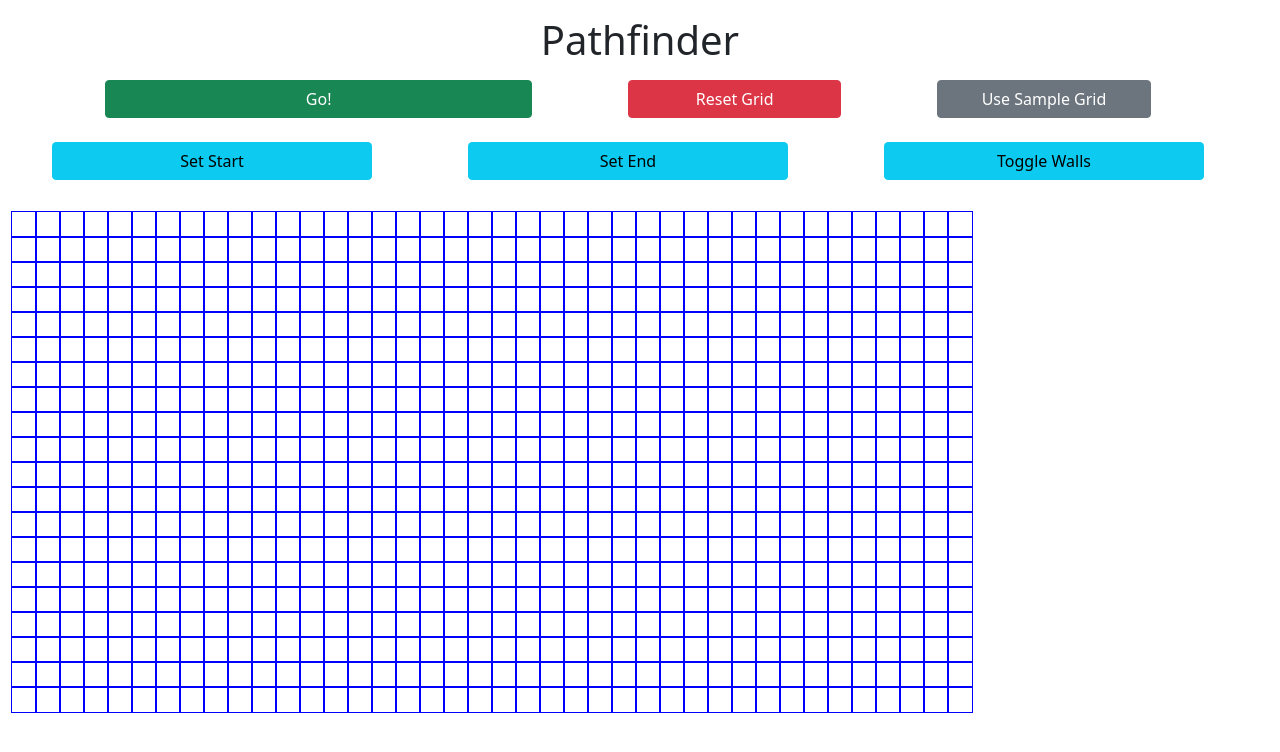
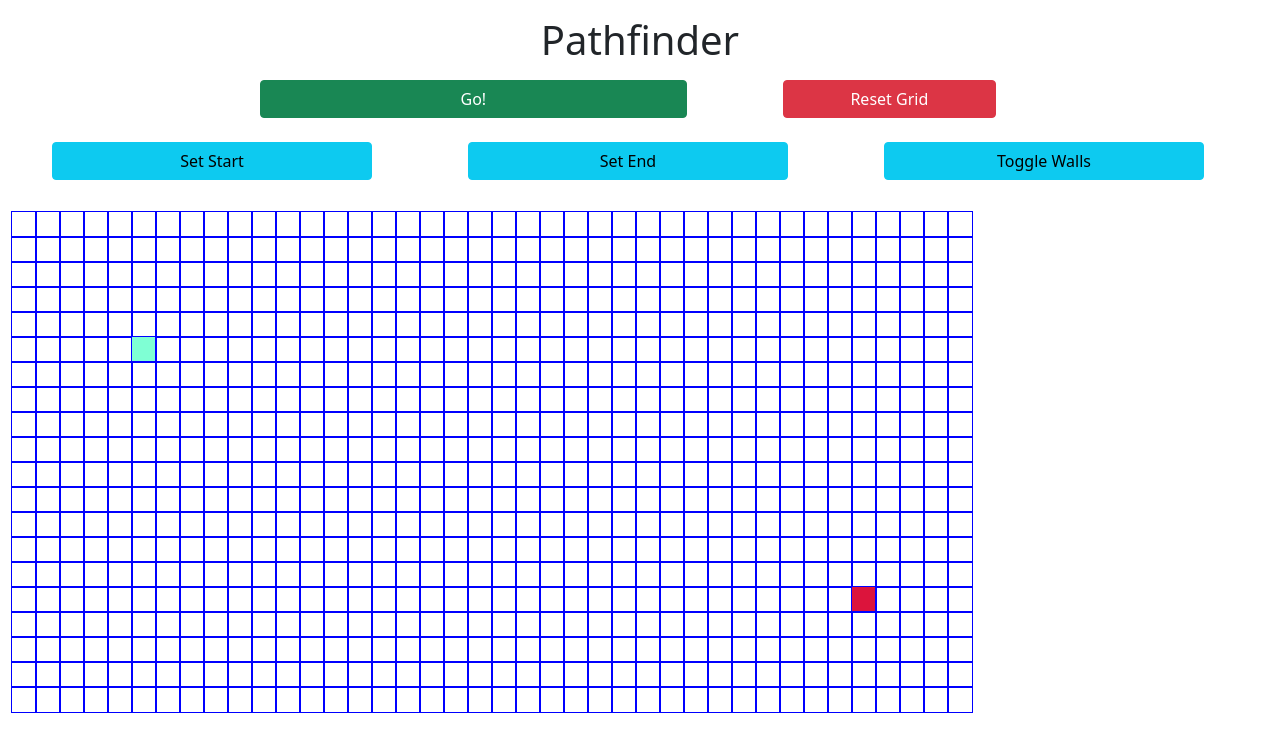
Before and after one commit to KennWg/pathfinder, a React (Create React App) app: page / in a window 1280 px wide. Shown: the top 752 px of the page. Built offline with nearby package versions, Linux system fonts and the light colour scheme.

Commit message:
added start and end node coloring

```diff
--- a/src/App.css
+++ b/src/App.css
@@ -3,3 +3,11 @@
   height: 25px;
   outline: 1px solid blue;
 }
+
+.isStart {
+  background-color: aquamarine;
+}
+
+.isFinish {
+  background-color: crimson;
+}
--- a/src/components/GridNode/index.js
+++ b/src/components/GridNode/index.js
@@ -1,10 +1,14 @@
 import React from "react";
 
 function GridNode(props) {
-    const {row, col} = props;
+    const {row, col, isStart, isFinish} = props;
+
+    let startOrFinish;
+    if(isStart) startOrFinish = 'isStart'
+    if(isFinish) startOrFinish = 'isFinish'
 
     return(
-        <div id={`${row},${col}`} className="node col"></div>
+        <div id={`${row},${col}`} className={`node col ${startOrFinish}`}></div>
     );
 }
 
--- a/src/components/PathfinderMain/index.js
+++ b/src/components/PathfinderMain/index.js
@@ -4,6 +4,12 @@ import GridNode from "../GridNode";
 function PathfinderMain() {
 
     const [state, setState] = useState([]);
+
+    //Set initial start and end nodes
+    let startRow = 5;
+    let startCol = 5;
+    let finishRow = 15;
+    let finishCol = 35;
 
     //Make new grid on page load
     useEffect(() => {
@@ -15,7 +21,9 @@ function PathfinderMain() {
     const makeNode = (row, col) => {
         return {
             row,
-            col
+            col,
+            isStart: (row === startRow && col === startCol),
+            isFinish: (row === finishRow && col === finishCol)
         }
     };
 
@@ -38,7 +46,6 @@ function PathfinderMain() {
             <div className="row main-button-container w-100 pb-4 justify-content-center">
                 <button className="col-4 btn btn-success mx-5">Go!</button>
                 <button className="col-2 btn btn-danger mx-5">Reset Grid</button>
-                <button className="col-2 btn btn-secondary mx-5">Use Sample Grid</button>
             </div>
             <div className="row toolbar w-100 pb-4 justify-content-center">
                 <button className="col-3 btn btn-info mx-5">Set Start</button>
@@ -50,12 +57,14 @@ function PathfinderMain() {
                     return (
                         <div key={i} className="row d-flex">
                             {row.map((node, j) => {
-                                const { row, col } = node;
+                                const { row, col, isStart, isFinish } = node;
                                 return (
                                     <GridNode
                                         key={j}
                                         col={col}
-                                        row={row}>
+                                        row={row}
+                                        isStart={isStart}
+                                        isFinish={isFinish}>
                                     </GridNode>
                                 );
                             })}
```
